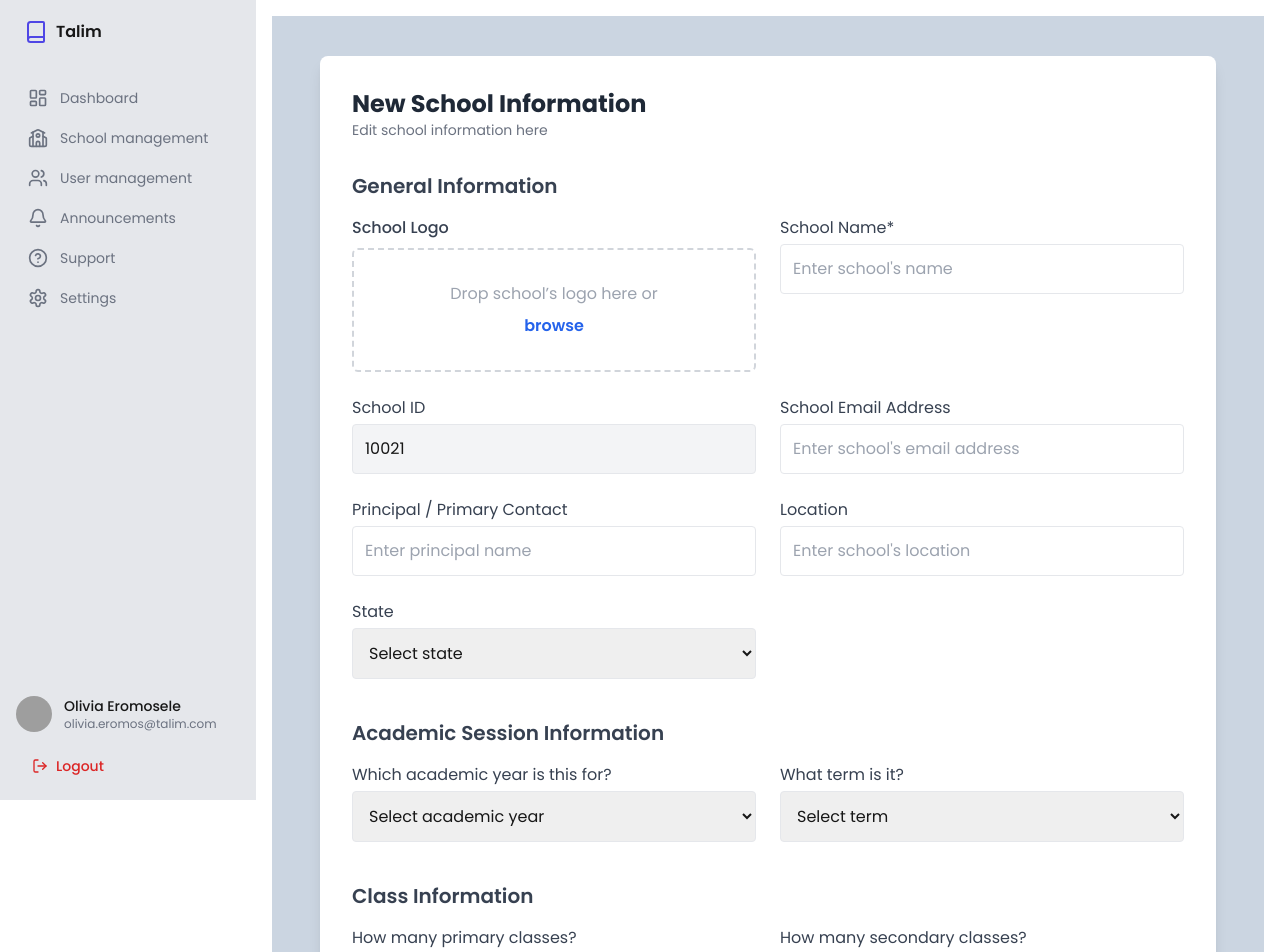
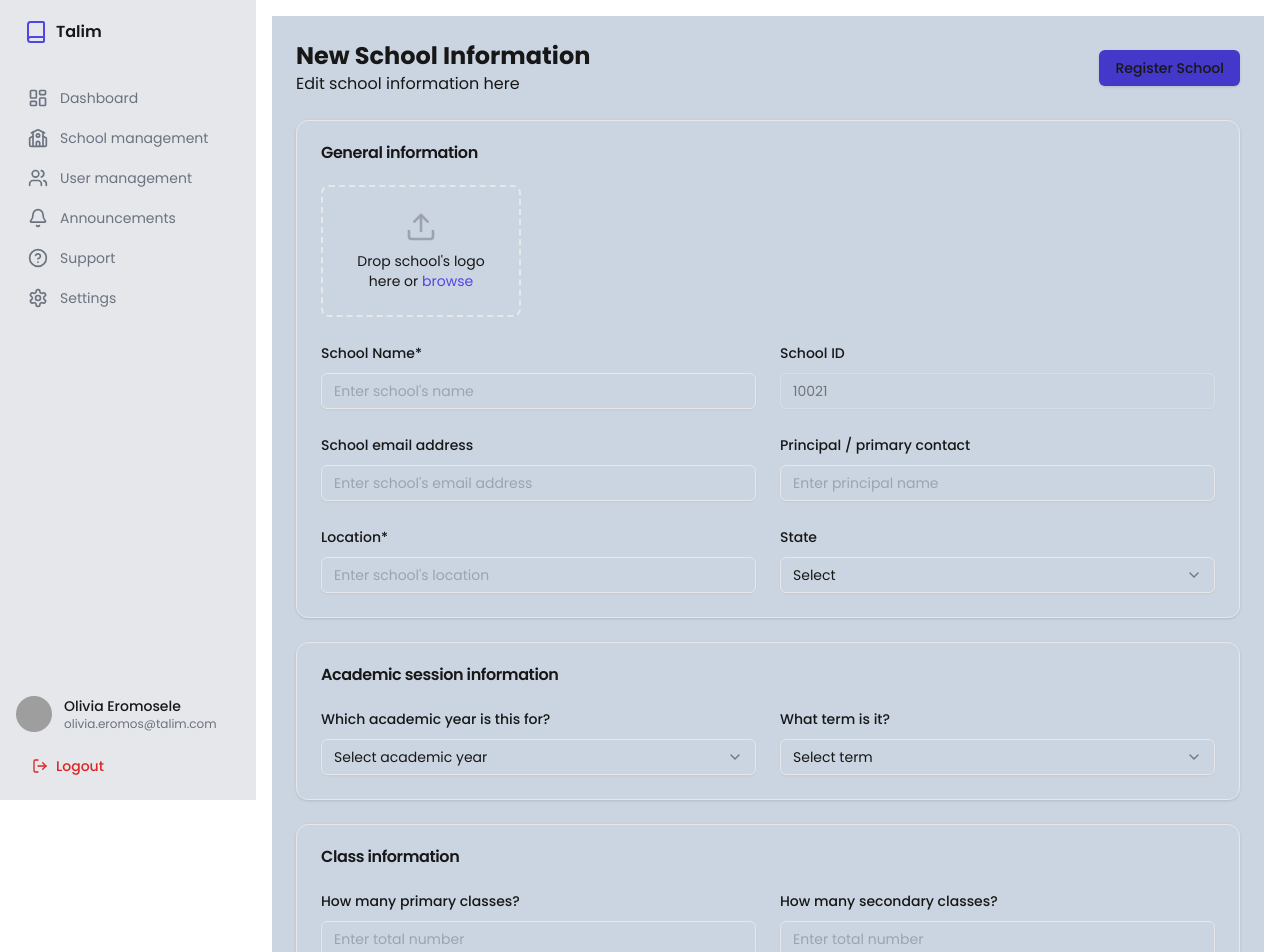
Before and after one commit to Saints-sparks/Talim-Admin-FE, a Next.js app: page /talimregister in a window 1280 px wide. Shown: the top 952 px of the page. Built offline with nearby package versions, Linux system fonts and the light colour scheme; grey boxes are pictures that could not be loaded.

Commit message:
first commit

```diff
--- a/package.json
+++ b/package.json
@@ -15,6 +15,7 @@
     "@radix-ui/react-checkbox": "^1.1.3",
     "@radix-ui/react-dialog": "^1.1.4",
     "@radix-ui/react-label": "^2.1.1",
+    "@radix-ui/react-select": "^2.1.4",
     "@radix-ui/react-slot": "^1.1.1",
     "class-variance-authority": "^0.7.1",
     "classname": "^0.0.0",
--- a/src/app/talimadmindasboard/page.tsx
+++ b/src/app/talimadmindasboard/page.tsx
@@ -1,24 +1,19 @@
 "use client";
 
-
-import { Badge } from "@/components/ui/badge"
-import { Button } from "@/components/ui/button"
-import { Input } from "@/components/ui/input"
-import  Sidebartalim  from "../../components/TalimSidebar/Sidebar"
-import { SchoolList } from "../../components/talimdashboard/school-lis"
-import { StatsCard } from "../../components/talimdashboard/stats-card"
-import { Filter, Search } from 'lucide-react'
-import Image from "next/image"
-import { useState } from "react"
-
+import { Badge } from "@/components/ui/badge";
+import { Button } from "@/components/ui/button";
+import { Input } from "@/components/ui/input";
+import { useRouter } from "next/navigation"; // Import useRouter
+import { SchoolList } from "../../components/talimdashboard/school-lis";
+import { StatsCard } from "../../components/talimdashboard/stats-card";
+import { Filter, Search } from "lucide-react";
 
 const stats = {
   totalSchools: 220,
   activeNow: 32,
   totalSchoolsIncrease: 40,
   activeIncrease: 20,
-}
-
+};
 
 const schools = [
   {
@@ -41,19 +36,26 @@ const schools = [
     teacherCount: 35,
     studentCount: 280,
   },
-]
+];
 
 export default function Page() {
+  const router = useRouter(); // Initialize useRouter
+
+  // Handle navigation to the talimregister page
+  const handleRegisterClick = () => {
+    router.push("/talimregister");
+  };
+
   return (
     <div className="flex min-h-screen">
-
-
       {/* Main Content */}
       <div className="flex-1 lg:ml-0">
         <header className="sticky top-0 z-40 border-b bg-white">
           <div className="flex h-16 items-center justify-between px-6">
             <h1 className="text-lg font-semibold">School Overview</h1>
-            <Button variant="default" >Register School</Button>
+            <Button variant="default" onClick={handleRegisterClick}>
+              Register School
+            </Button>
           </div>
         </header>
 
@@ -100,5 +102,5 @@ export default function Page() {
         </main>
       </div>
     </div>
-  )
+  );
 }
--- a/src/app/talimregister/page.tsx
+++ b/src/app/talimregister/page.tsx
@@ -1,7 +1,5 @@
 'use client';
-
-import RegistrationForm from '@/components/Registrationform/Form';
-import Sidebar from '@/components/TalimSidebar/Sidebar';
+import { SchoolRegistrationForm } from '@/components/Registrationform/Form';
 import React from 'react';
 
 
@@ -13,7 +11,7 @@ export default function Register() {
 
       {/* Main Content */}
       <main className="w-[100%] bg-slate-300">
-        <RegistrationForm/>
+        <SchoolRegistrationForm/>
 
       </main>
     </div>
--- a/src/components/Registrationform/Form.tsx
+++ b/src/components/Registrationform/Form.tsx
@@ -1,256 +1,299 @@
-'use client';
+"use client"
 
-import React, { useState } from 'react';
+import { useState, useRef } from "react"
+import Image from "next/image"
+import { Button } from "@/components/ui/button"
+import { Card, CardContent, CardHeader, CardTitle, CardDescription } from "@/components/ui/card"
+import { Input } from "@/components/ui/input"
+import { Label } from "@/components/ui/label"
+import {
+  Select,
+  SelectContent,
+  SelectItem,
+  SelectTrigger,
+  SelectValue,
+} from "@/components/ui/select"
+import { Upload } from 'lucide-react'
 
-const statesInNigeria = [
-  'Abia', 'Adamawa', 'Akwa Ibom', 'Anambra', 'Bauchi', 'Bayelsa', 'Benue', 'Borno',
-  'Cross River', 'Delta', 'Ebonyi', 'Edo', 'Ekiti', 'Enugu', 'FCT - Abuja', 'Gombe',
-  'Imo', 'Jigawa', 'Kaduna', 'Kano', 'Katsina', 'Kebbi', 'Kogi', 'Kwara', 'Lagos',
-  'Nasarawa', 'Niger', 'Ogun', 'Ondo', 'Osun', 'Oyo', 'Plateau', 'Rivers', 'Sokoto',
-  'Taraba', 'Yobe', 'Zamfara',
-];
+// Nigerian states
+const NIGERIAN_STATES = [
+  "Abia", "Adamawa", "Akwa Ibom", "Anambra", "Bauchi", "Bayelsa", "Benue", "Borno",
+  "Cross River", "Delta", "Ebonyi", "Edo", "Ekiti", "Enugu", "FCT", "Gombe", "Imo",
+  "Jigawa", "Kaduna", "Kano", "Katsina", "Kebbi", "Kogi", "Kwara", "Lagos", "Nasarawa",
+  "Niger", "Ogun", "Ondo", "Osun", "Oyo", "Plateau", "Rivers", "Sokoto", "Taraba",
+  "Yobe", "Zamfara"
+]
 
-const RegistrationForm = () => {
-  const [formData, setFormData] = useState({
-    schoolName: '',
-    schoolEmail: '',
-    principalName: '',
-    location: '',
-    state: '',
-    academicYear: '',
-    term: '',
-    primaryClasses: '',
-    secondaryClasses: '',
-  });
+const ACADEMIC_YEARS = ["2023/2024", "2024/2025", "2025/2026"]
+const TERMS = ["First Term", "Second Term", "Third Term"]
 
-  const [selectedImage, setSelectedImage] = useState(null);
+interface FormData {
+  schoolLogo: string
+  schoolName: string
+  schoolId: string
+  emailAddress: string
+  principalName: string
+  location: string
+  state: string
+  academicYear: string
+  term: string
+  primaryClasses: string
+  secondaryClasses: string
+}
 
-  // Handle file upload
-  const handleImageUpload = (e) => {
-    const file = e.target.files[0];
+export function SchoolRegistrationForm() {
+  const [formData, setFormData] = useState<FormData>({
+    schoolLogo: "",
+    schoolName: "",
+    schoolId: "10021",
+    emailAddress: "",
+    principalName: "",
+    location: "",
+    state: "",
+    academicYear: "",
+    term: "",
+    primaryClasses: "",
+    secondaryClasses: ""
+  })
+  const fileInputRef = useRef<HTMLInputElement>(null)
+  const [previewUrl, setPreviewUrl] = useState<string>("")
+
+  const handleFileUpload = (event: React.ChangeEvent<HTMLInputElement>) => {
+    const file = event.target.files?.[0]
     if (file) {
-      const imageUrl = URL.createObjectURL(file);
-      setSelectedImage(imageUrl);
+      const reader = new FileReader()
+      reader.onloadend = () => {
+        setPreviewUrl(reader.result as string)
+        setFormData(prev => ({ ...prev, schoolLogo: reader.result as string }))
+      }
+      reader.readAsDataURL(file)
     }
-  };
+  }
 
-  // Handle input change
-  const handleInputChange = (e) => {
-    const { name, value } = e.target;
-    setFormData((prevData) => ({
-      ...prevData,
-      [name]: value,
-    }));
-  };
+  const handleSubmit = async (e: React.FormEvent) => {
+    e.preventDefault()
+    // Here you would typically send the formData to your backend
+    console.log("Form submitted:", formData)
 
-  // Handle form submission
-  const handleSubmit = (e) => {
-    e.preventDefault();
-    console.log('Form submitted:', formData);
-
-    // Reset form fields
+    // Reset form
     setFormData({
-      schoolName: '',
-      schoolEmail: '',
-      principalName: '',
-      location: '',
-      state: '',
-      academicYear: '',
-      term: '',
-      primaryClasses: '',
-      secondaryClasses: '',
-    });
-    setSelectedImage(null);
-  };
+      schoolLogo: "",
+      schoolName: "",
+      schoolId: "10021",
+      emailAddress: "",
+      principalName: "",
+      location: "",
+      state: "",
+      academicYear: "",
+      term: "",
+      primaryClasses: "",
+      secondaryClasses: ""
+    })
+    setPreviewUrl("")
+    if (fileInputRef.current) {
+      fileInputRef.current.value = ""
+    }
+  }
 
   return (
-    <div className="w-full max-w-4xl mx-auto mt-10">
-      <form onSubmit={handleSubmit} className="bg-white shadow-lg rounded-lg p-8">
-        {/* Page Header */}
-        <header className="mb-8">
-          <h1 className="text-2xl font-bold text-gray-800">New School Information</h1>
-          <p className="text-sm text-gray-500">Edit school information here</p>
-        </header>
+    <form onSubmit={handleSubmit} className="container mx-auto p-6 space-y-6">
+      <div className="flex justify-between items-center">
+        <div>
+          <h1 className="text-2xl font-bold">New School Information</h1>
+          <p className="text-muted-foreground">Edit school information here</p>
+        </div>
+        <Button type="submit" className="bg-indigo-700 hover:bg-indigo-800">
+          Register School
+        </Button>
+      </div>
 
-        {/* General Information */}
-        <section className="mb-10">
-          <h2 className="text-xl font-semibold text-gray-700 mb-4">General Information</h2>
-          <div className="grid grid-cols-1 md:grid-cols-2 gap-6">
-            {/* Upload School Logo */}
-            <div className="col-span-1">
-              <label className="block text-gray-700 font-medium mb-2">School Logo</label>
-              <div
-                className="border-dashed border-2 border-gray-300 text-center py-8 rounded-md cursor-pointer"
-                onClick={() => document.getElementById('fileInput').click()}
-              >
-                {selectedImage ? (
-                  <img
-                    src={selectedImage}
-                    alt="School Logo"
-                    className="w-32 h-32 mx-auto object-cover rounded-md"
-                  />
-                ) : (
-                  <div>
-                    <p className="text-gray-400 mb-2">Drop school’s logo here or</p>
-                    <span className="text-blue-600 font-semibold">browse</span>
-                  </div>
-                )}
-                <input
-                  type="file"
-                  id="fileInput"
-                  accept="image/*"
-                  className="hidden"
-                  onChange={handleImageUpload}
+      <Card>
+        <CardHeader>
+          <CardTitle>General information</CardTitle>
+        </CardHeader>
+        <CardContent className="space-y-6">
+          {/* Logo Upload */}
+          <div className="flex flex-col items-center justify-center border-2 border-dashed rounded-lg p-6 max-w-[200px]">
+            {previewUrl ? (
+              <div className="relative w-full aspect-square">
+                <Image
+                  src={previewUrl}
+                  alt="School logo preview"
+                  fill
+                  className="object-contain"
                 />
               </div>
-            </div>
-            {/* School Details */}
-            <div>
-              <label className="block text-gray-700 mb-1">School Name*</label>
-              <input
-                type="text"
-                name="schoolName"
+            ) : (
+              <div className="text-center space-y-2">
+                <Upload className="mx-auto h-8 w-8 text-gray-400" />
+                <div className="text-sm">
+                  Drop school&apos;s logo here or{" "}
+                  <span
+                    className="text-indigo-600 cursor-pointer hover:underline"
+                    onClick={() => fileInputRef.current?.click()}
+                  >
+                    browse
+                  </span>
+                </div>
+              </div>
+            )}
+            <input
+              ref={fileInputRef}
+              type="file"
+              accept="image/*"
+              className="hidden"
+              onChange={handleFileUpload}
+            />
+          </div>
+
+          {/* School Details */}
+          <div className="grid gap-6 md:grid-cols-2">
+            <div className="space-y-2">
+              <Label htmlFor="schoolName">School Name*</Label>
+              <Input
+                id="schoolName"
                 value={formData.schoolName}
-                onChange={handleInputChange}
+                onChange={e => setFormData(prev => ({ ...prev, schoolName: e.target.value }))}
                 placeholder="Enter school's name"
-                className="w-full p-3 border rounded"
+                required
               />
             </div>
-            <div>
-              <label className="block text-gray-700 mb-1">School ID</label>
-              <input
-                type="text"
-                value="10021"
+            <div className="space-y-2">
+              <Label htmlFor="schoolId">School ID</Label>
+              <Input
+                id="schoolId"
+                value={formData.schoolId}
+                onChange={e => setFormData(prev => ({ ...prev, schoolId: e.target.value }))}
+                placeholder="10021"
                 disabled
-                className="w-full p-3 border rounded bg-gray-100"
               />
             </div>
-            <div>
-              <label className="block text-gray-700 mb-1">School Email Address</label>
-              <input
+            <div className="space-y-2">
+              <Label htmlFor="emailAddress">School email address</Label>
+              <Input
+                id="emailAddress"
                 type="email"
-                name="schoolEmail"
-                value={formData.schoolEmail}
-                onChange={handleInputChange}
+                value={formData.emailAddress}
+                onChange={e => setFormData(prev => ({ ...prev, emailAddress: e.target.value }))}
                 placeholder="Enter school's email address"
-                className="w-full p-3 border rounded"
               />
             </div>
-            <div>
-              <label className="block text-gray-700 mb-1">Principal / Primary Contact</label>
-              <input
-                type="text"
-                name="principalName"
+            <div className="space-y-2">
+              <Label htmlFor="principalName">Principal / primary contact</Label>
+              <Input
+                id="principalName"
                 value={formData.principalName}
-                onChange={handleInputChange}
+                onChange={e => setFormData(prev => ({ ...prev, principalName: e.target.value }))}
                 placeholder="Enter principal name"
-                className="w-full p-3 border rounded"
               />
             </div>
-            <div>
-              <label className="block text-gray-700 mb-1">Location</label>
-              <input
-                type="text"
-                name="location"
+            <div className="space-y-2">
+              <Label htmlFor="location">Location*</Label>
+              <Input
+                id="location"
                 value={formData.location}
-                onChange={handleInputChange}
+                onChange={e => setFormData(prev => ({ ...prev, location: e.target.value }))}
                 placeholder="Enter school's location"
-                className="w-full p-3 border rounded"
+                required
               />
             </div>
-            <div>
-              <label className="block text-gray-700 mb-1">State</label>
-              <select
-                name="state"
+            <div className="space-y-2">
+              <Label htmlFor="state">State</Label>
+              <Select
                 value={formData.state}
-                onChange={handleInputChange}
-                className="w-full p-3 border rounded"
+                onValueChange={value => setFormData(prev => ({ ...prev, state: value }))}
               >
-                <option value="">Select state</option>
-                {statesInNigeria.map((state, index) => (
-                  <option key={index} value={state}>
-                    {state}
-                  </option>
-                ))}
-              </select>
+                <SelectTrigger>
+                  <SelectValue placeholder="Select" />
+                </SelectTrigger>
+                <SelectContent>
+                  {NIGERIAN_STATES.map(state => (
+                    <SelectItem key={state} value={state}>
+                      {state}
+                    </SelectItem>
+                  ))}
+                </SelectContent>
+              </Select>
             </div>
           </div>
-        </section>
+        </CardContent>
+      </Card>
 
-        {/* Academic Session Information */}
-        <section className="mb-10">
-          <h2 className="text-xl font-semibold text-gray-700 mb-4">Academic Session Information</h2>
-          <div className="grid grid-cols-1 md:grid-cols-2 gap-6">
-            <div>
-              <label className="block text-gray-700 mb-1">Which academic year is this for?</label>
-              <select
-                name="academicYear"
+      <Card>
+        <CardHeader>
+          <CardTitle>Academic session information</CardTitle>
+        </CardHeader>
+        <CardContent>
+          <div className="grid gap-6 md:grid-cols-2">
+            <div className="space-y-2">
+              <Label>Which academic year is this for?</Label>
+              <Select
                 value={formData.academicYear}
-                onChange={handleInputChange}
-                className="w-full p-3 border rounded"
+                onValueChange={value => setFormData(prev => ({ ...prev, academicYear: value }))}
               >
-                <option value="">Select academic year</option>
-                <option value="2023/2024">2023/2024</option>
-                <option value="2024/2025">2024/2025</option>
-              </select>
+                <SelectTrigger>
+                  <SelectValue placeholder="Select academic year" />
+                </SelectTrigger>
+                <SelectContent>
+                  {ACADEMIC_YEARS.map(year => (
+                    <SelectItem key={year} value={year}>
+                      {year}
+                    </SelectItem>
+                  ))}
+                </SelectContent>
+              </Select>
             </div>
-            <div>
-              <label className="block text-gray-700 mb-1">What term is it?</label>
-              <select
-                name="term"
+            <div className="space-y-2">
+              <Label>What term is it?</Label>
+              <Select
                 value={formData.term}
-                onChange={handleInputChange}
-                className="w-full p-3 border rounded"
+                onValueChange={value => setFormData(prev => ({ ...prev, term: value }))}
               >
-                <option value="">Select term</option>
-                <option value="First Term">First Term</option>
-                <option value="Second Term">Second Term</option>
-              </select>
+                <SelectTrigger>
+                  <SelectValue placeholder="Select term" />
+                </SelectTrigger>
+                <SelectContent>
+                  {TERMS.map(term => (
+                    <SelectItem key={term} value={term}>
+                      {term}
+                    </SelectItem>
+                  ))}
+                </SelectContent>
+              </Select>
             </div>
           </div>
-        </section>
+        </CardContent>
+      </Card>
 
-        {/* Class Information */}
-        <section className="mb-10">
-          <h2 className="text-xl font-semibold text-gray-700 mb-4">Class Information</h2>
-          <div className="grid grid-cols-1 md:grid-cols-2 gap-6">
-            <div>
-              <label className="block text-gray-700 mb-1">How many primary classes?</label>
-              <input
+      <Card>
+        <CardHeader>
+          <CardTitle>Class information</CardTitle>
+        </CardHeader>
+        <CardContent>
+          <div className="grid gap-6 md:grid-cols-2">
+            <div className="space-y-2">
+              <Label htmlFor="primaryClasses">How many primary classes?</Label>
+              <Input
+                id="primaryClasses"
                 type="number"
-                name="primaryClasses"
                 value={formData.primaryClasses}
-                onChange={handleInputChange}
+                onChange={e => setFormData(prev => ({ ...prev, primaryClasses: e.target.value }))}
                 placeholder="Enter total number"
-                className="w-full p-3 border rounded"
               />
             </div>
-            <div>
-              <label className="block text-gray-700 mb-1">How many secondary classes?</label>
-              <input
+            <div className="space-y-2">
+              <Label htmlFor="secondaryClasses">How many secondary classes?</Label>
+              <Input
+                id="secondaryClasses"
                 type="number"
-                name="secondaryClasses"
                 value={formData.secondaryClasses}
-                onChange={handleInputChange}
+                onChange={e => setFormData(prev => ({ ...prev, secondaryClasses: e.target.value }))}
                 placeholder="Enter total number"
-                className="w-full p-3 border rounded"
               />
             </div>
           </div>
-        </section>
-
-        {/* Submit Button */}
-        <div className="flex justify-end">
-          <button
-            type="submit"
-            className="bg-blue-600 text-white px-6 py-2 rounded shadow hover:bg-blue-700"
-          >
-            Register School
-          </button>
-        </div>
-      </form>
-    </div>
-  );
-};
-
-export default RegistrationForm;
+        </CardContent>
+      </Card>
+    </form>
+  )
+}
```
Also changed, not shown: 1 other file (tests, documents, lock files or other folders).
